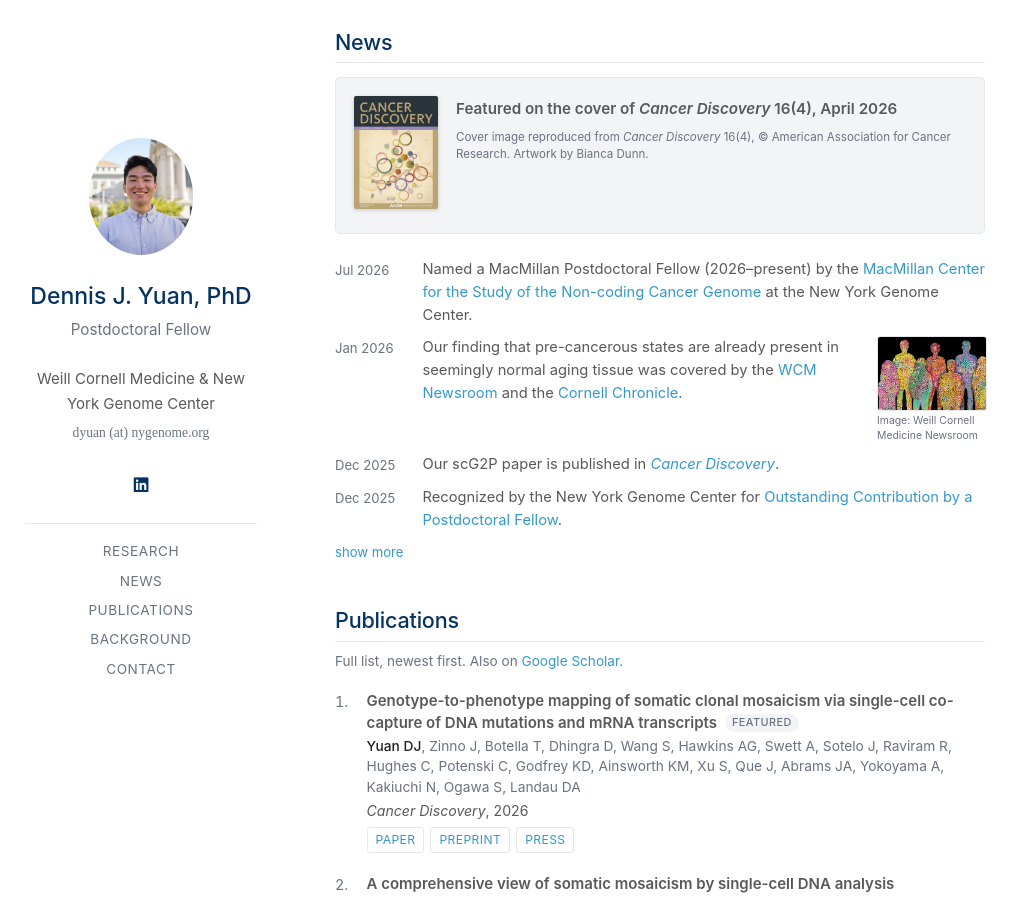
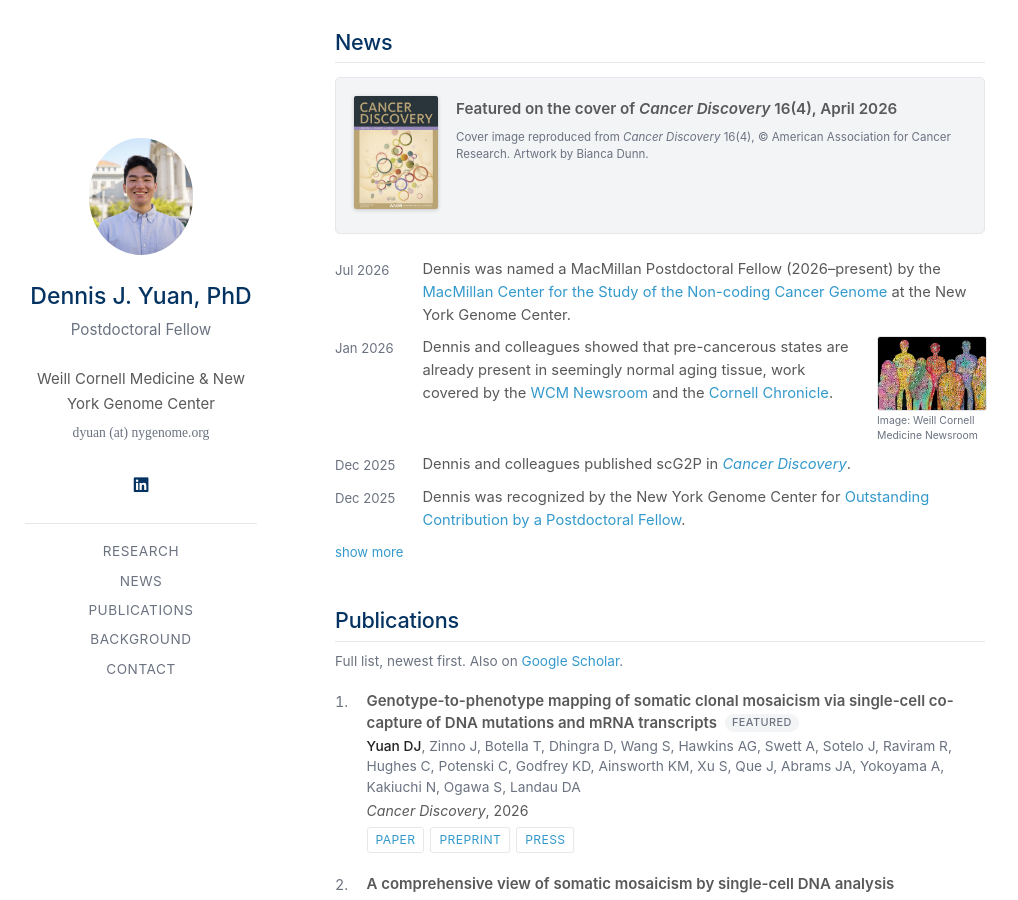
Before and after one commit to dennisjyuan/dennisjyuan.github.io, a Jekyll site: the page built from index.md, in a window 1280 px wide and 900 px high, scrolled down 1388 px. Shown: the whole window, without its empty margins (135-1153 px from the left). Built offline with Jekyll 4.4.1, drawn with Linux system fonts in a browser that asks for light colours; a style sheet for code colours, icons or effects is not loaded; our own code applies the rules of GitHub Pages for plain Markdown files.

Commit message:
Update MacMillan link, third-person news, add 2024-2025 presentations

```diff
--- a/_data/news.yml
+++ b/_data/news.yml
@@ -19,23 +19,35 @@
 
 
   - date: "Jul 2026"
-    text: 'Named a MacMillan Postdoctoral Fellow (2026&ndash;present) by the <a href="https://www.csncg.org/training-programs">MacMillan Center for the Study of the Non-coding Cancer Genome</a> at the New York Genome Center.'
+    text: 'Dennis was named a MacMillan Postdoctoral Fellow (2026&ndash;present) by the <a href="https://www.csncg.org/early-career-development-trainees-1">MacMillan Center for the Study of the Non-coding Cancer Genome</a> at the New York Genome Center.'
 
   - date: "Jan 2026"
-    text: 'Our finding that pre-cancerous states are already present in seemingly normal aging tissue was covered by the <a href="https://news.weill.cornell.edu/news/2026/01/scientists-identify-pre-cancerous-states-in-seemingly-normal-aging-tissues">WCM Newsroom</a> and the <a href="https://news.cornell.edu/stories/2026/01/pre-cancerous-states-identified-seemingly-normal-aging-tissues">Cornell Chronicle</a>.'
+    text: 'Dennis and colleagues showed that pre-cancerous states are already present in seemingly normal aging tissue, work covered by the <a href="https://news.weill.cornell.edu/news/2026/01/scientists-identify-pre-cancerous-states-in-seemingly-normal-aging-tissues">WCM Newsroom</a> and the <a href="https://news.cornell.edu/stories/2026/01/pre-cancerous-states-identified-seemingly-normal-aging-tissues">Cornell Chronicle</a>.'
     image: ./assets/img/news/clonal-mosaicism.jpg
     image_alt: "Illustration of mutation-carrying cells interspersed through normal aging tissue"
     image_credit: "Image: Weill Cornell Medicine Newsroom"
     image_link: https://news.weill.cornell.edu/news/2026/01/scientists-identify-pre-cancerous-states-in-seemingly-normal-aging-tissues
 
   - date: "Dec 2025"
-    text: 'Our scG2P paper is published in <a href="https://doi.org/10.1158/2159-8290.CD-24-0853"><em>Cancer Discovery</em></a>.'
+    text: 'Dennis and colleagues published scG2P in <a href="https://doi.org/10.1158/2159-8290.CD-24-0853"><em>Cancer Discovery</em></a>.'
 
   - date: "Dec 2025"
-    text: 'Recognized by the New York Genome Center for <a href="https://landaulab.org/lab-news">Outstanding Contribution by a Postdoctoral Fellow</a>.'
+    text: 'Dennis was recognized by the New York Genome Center for <a href="https://landaulab.org/lab-news">Outstanding Contribution by a Postdoctoral Fellow</a>.'
 
   - date: "Oct 2025"
-    text: 'Preprint out: <a href="https://doi.org/10.1101/2025.10.11.681805">large-scale single-cell phylogenetic mapping of clonal evolution in the human aging esophagus</a>.'
+    text: 'Dennis presented at the American Society of Human Genetics (ASHG) Annual Meeting in Boston.'
+
+  - date: "Oct 2025"
+    text: 'Dennis and colleagues posted a preprint on <a href="https://doi.org/10.1101/2025.10.11.681805">large-scale single-cell phylogenetic mapping of clonal evolution in the human aging esophagus</a>.'
+
+  - date: "Jun 2024"
+    text: 'Dennis presented at the Festival of Genomics in Boston.'
 
   - date: "May 2024"
-    text: 'scG2P preprint posted to <a href="https://doi.org/10.1101/2024.05.22.595241">bioRxiv</a>.'
+    text: 'Dennis and colleagues posted the scG2P preprint to <a href="https://doi.org/10.1101/2024.05.22.595241">bioRxiv</a>.'
+
+  - date: "Feb 2024"
+    text: 'Dennis presented and won Best Poster at the Probing Human Disease Using Single-Cell Technologies Conference in Canc&uacute;n.'
+
+  - date: "Feb 2024"
+    text: 'Dennis presented a Late Breaking Abstract at Advances in Genome Biology and Technology (AGBT) in Orlando.'
```
